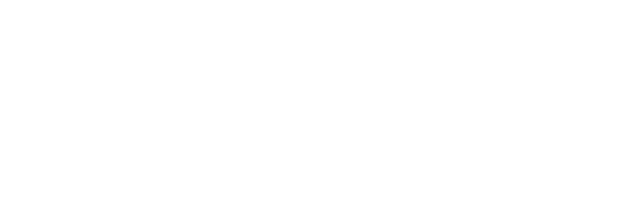
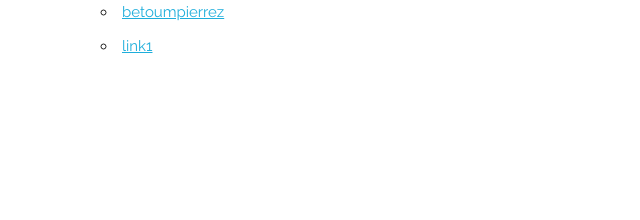
Before and after one commit to betoumpierrez/betoumpierrez.github.io, a plain HTML site: page index.html in a window 1280 px wide. Shown: the top 220 px of the page, without its empty margins (59-699 px from the left). Drawn offline with Linux system fonts and the light colour scheme.

Commit message:
Barra de navegación agregada.

```diff
--- a/index.html
+++ b/index.html
@@ -1,11 +1,11 @@
 <!DOCTYPE html>
-<html lang="en">
+<html lang="es">
 <head>
 
   <!-- Basic Page Needs
   –––––––––––––––––––––––––––––––––––––––––––––––––– -->
   <meta charset="utf-8">
-  <title>Your page title here :)</title>
+  <title>Roberto Umpiérrez // Diseño Web // Montevideo, Uruguay //</title>
   <meta name="description" content="">
   <meta name="author" content="">
 
@@ -32,6 +32,12 @@
   <!-- Primary Page Layout
   –––––––––––––––––––––––––––––––––––––––––––––––––– -->
   <div class="container">
+    <nav>
+      <ul>
+        <li><a href="#">betoumpierrez</a></li>
+        <li><a href="#">link1</a></li>
+      </ul>
+    </nav>
     <div class="row">
       <div class="one-half column" style="margin-top: 25%">
         <h4>Basic Page</h4>
```
